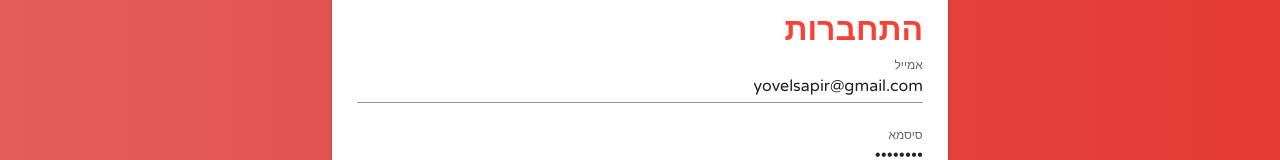
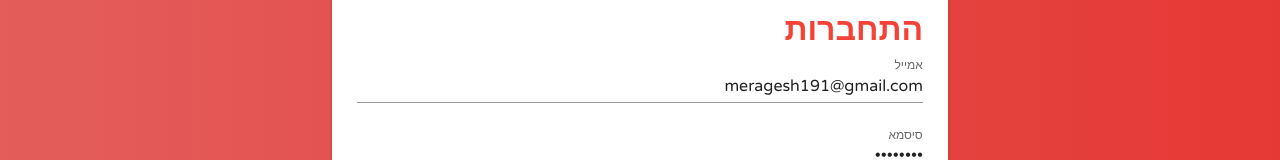
Before and after one commit to LielYehezkel/Noar_Israel_Web, a Nuxt app: page / in a window 1280 px wide. Shown: the part 314-474 px from the top of the page. Built offline with nearby package versions, Linux system fonts and the light colour scheme; no server answers.

Commit message:
set user

```diff
--- a/components/LoginForm.vue
+++ b/components/LoginForm.vue
@@ -50,7 +50,7 @@ export default {
   },
 
   data: () => ({
-    email: "yovelsapir@gmail.com",
+    email: "meragesh191@gmail.com",
     password: "Xx4zwUmX"
   }),
 
```
